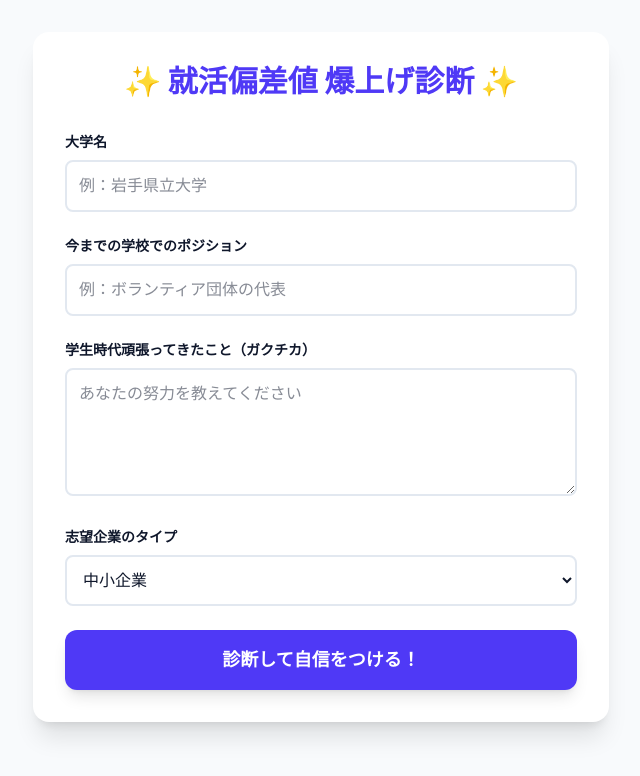
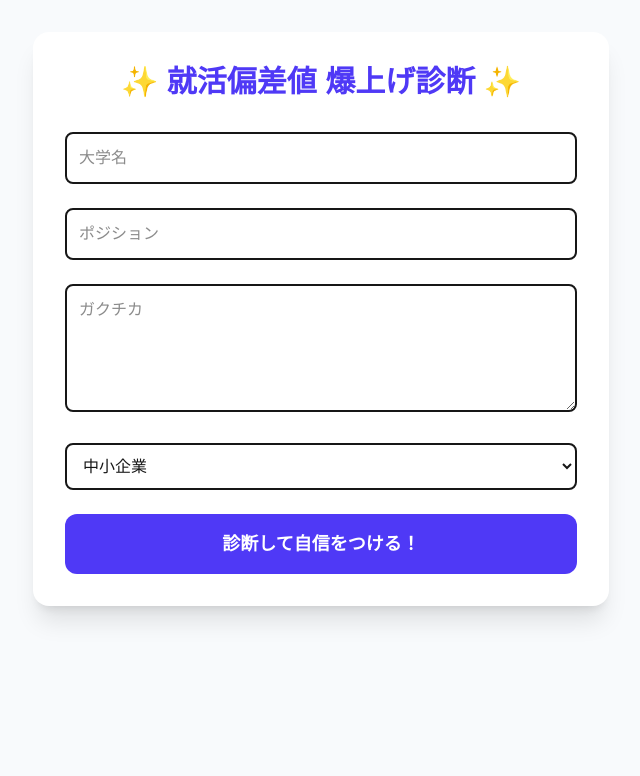
Before and after one commit to nakamura062/nextjs-boilerplate, a Next.js app: page / in a window 1280 px wide. Shown: the top 776 px of the page, without its empty margins (319-959 px from the left). Built offline with nearby package versions, Linux system fonts and the light colour scheme.

Commit message:
コードの整理

```diff
--- a/app/page.tsx
+++ b/app/page.tsx
@@ -8,16 +8,14 @@ export default function Home() {
   const [targetType, setTargetType] = useState("中小企業");
   const [result, setResult] = useState<{ rank: string; review: string } | null>(null);
 
-  // 診断ボタンを押した時の処理
   const handleDiagnose = async () => {
-    // 判定ロジック（中村さんのこだわりポイント！）
     const rank = targetType === "中小企業" ? "S" : "A";
 
     try {
       const response = await fetch("/api/diagnose", {
         method: "POST",
         headers: {
-          "Content-Type": "application/json", // AIがデータを読み取るために必須
+          "Content-Type": "application/json",
         },
         body: JSON.stringify({ university, position, gakuchika, targetType }),
       });
@@ -30,57 +28,33 @@ export default function Home() {
         alert("AIからの回答が空でした。もう一度試してください。");
       }
     } catch (error) {
-      console.error("通信エラー:", error);
-      alert("通信に失敗しました。インターネット接続やAPIの設定を確認してください。");
+      console.error("エラーです:", error);
+      alert("エラーが発生しました。Vercelのログを確認してください。");
     }
   };
 
   return (
-    <main className="min-h-screen bg-slate-50 p-8 font-sans text-slate-900">
+    <main className="min-h-screen bg-slate-50 p-8">
       <div className="max-w-xl mx-auto bg-white p-8 rounded-2xl shadow-xl">
-        <h1 className="text-3xl font-black text-center mb-8 text-indigo-600">
-          ✨ 就活偏差値 爆上げ診断 ✨
-        </h1>
-
+        <h1 className="text-3xl font-black text-center mb-8 text-indigo-600">✨ 就活偏差値 爆上げ診断 ✨</h1>
         {!result ? (
           <div className="space-y-6">
-            <div>
-              <label className="block text-sm font-bold mb-2">大学名</label>
-              <input className="w-full p-3 border-2 border-slate-200 rounded-lg focus:border-indigo-500 outline-none" value={university} onChange={(e) => setUniversity(e.target.value)} placeholder="例：岩手県立大学" />
-            </div>
-            <div>
-              <label className="block text-sm font-bold mb-2">今までの学校でのポジション</label>
-              <input className="w-full p-3 border-2 border-slate-200 rounded-lg focus:border-indigo-500 outline-none" value={position} onChange={(e) => setPosition(e.target.value)} placeholder="例：ボランティア団体の代表" />
-            </div>
-            <div>
-              <label className="block text-sm font-bold mb-2">学生時代頑張ってきたこと（ガクチカ）</label>
-              <textarea className="w-full p-3 border-2 border-slate-200 rounded-lg focus:border-indigo-500 outline-none h-32" value={gakuchika} onChange={(e) => setGakuchika(e.target.value)} placeholder="あなたの努力を教えてください" />
-            </div>
-            <div>
-              <label className="block text-sm font-bold mb-2">志望企業のタイプ</label>
-              <select className="w-full p-3 border-2 border-slate-200 rounded-lg bg-white" value={targetType} onChange={(e) => setTargetType(e.target.value)}>
-                <option value="中小企業">中小企業</option>
-                <option value="大企業">大企業</option>
-              </select>
-            </div>
-            <button onClick={handleDiagnose} className="w-full py-4 bg-indigo-600 text-white rounded-xl font-black text-lg hover:bg-indigo-700 transition-colors shadow-lg">
-              診断して自信をつける！
-            </button>
+            <input className="w-full p-3 border-2 rounded-lg" value={university} onChange={(e) => setUniversity(e.target.value)} placeholder="大学名" />
+            <input className="w-full p-3 border-2 rounded-lg" value={position} onChange={(e) => setPosition(e.target.value)} placeholder="ポジション" />
+            <textarea className="w-full p-3 border-2 rounded-lg h-32" value={gakuchika} onChange={(e) => setGakuchika(e.target.value)} placeholder="ガクチカ" />
+            <select className="w-full p-3 border-2 rounded-lg" value={targetType} onChange={(e) => setTargetType(e.target.value)}>
+              <option value="中小企業">中小企業</option>
+              <option value="大企業">大企業</option>
+            </select>
+            <button onClick={handleDiagnose} className="w-full py-4 bg-indigo-600 text-white rounded-xl font-bold text-lg">診断して自信をつける！</button>
           </div>
         ) : (
-          <div className="text-center space-y-8 animate-in fade-in zoom-in duration-500">
-            <div>
-              <p className="text-lg font-bold text-slate-500">あなたの就活偏差値は...</p>
-              <div className="text-9xl font-black text-red-500 drop-shadow-lg">{result.rank}</div>
+          <div className="text-center space-y-8">
+            <div className="text-9xl font-black text-red-500">{result.rank}</div>
+            <div className="p-6 bg-indigo-50 rounded-xl text-left border-l-8 border-indigo-500">
+              <p className="whitespace-pre-wrap">{result.review}</p>
             </div>
-            <div className="p-6 bg-indigo-50 rounded-xl border-l-8 border-indigo-500 text-left">
-              <p className="leading-relaxed text-indigo-900 font-medium whitespace-pre-wrap">
-                {result.review}
-              </p>
-            </div>
-            <button onClick={() => setResult(null)} className="text-slate-400 hover:text-indigo-600 font-bold transition-colors">
-              ← 入力画面に戻る
-            </button>
+            <button onClick={() => setResult(null)} className="text-slate-400 font-bold">← 戻る</button>
           </div>
         )}
       </div>
```
